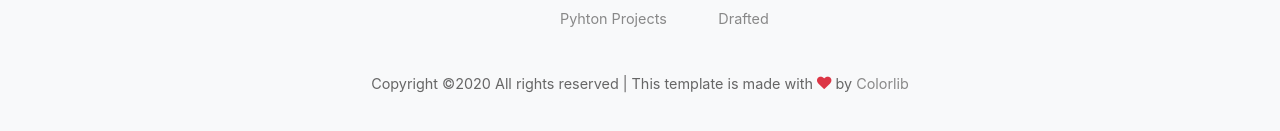
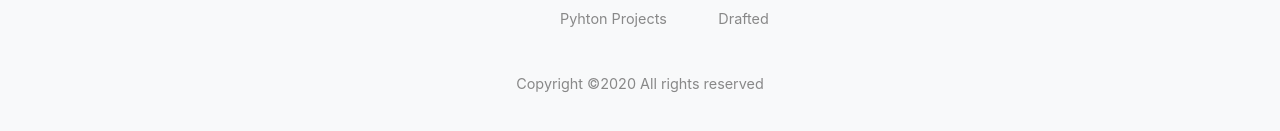
Before and after one commit to tiwarisrikanth/SrikanthTiwari, a plain HTML site: page index.html in a window 1280 px wide. Shown: the part 2606-2737 px from the top of the page. Drawn offline with Linux system fonts and the light colour scheme; files whose address does not match are found by name; a web font is replaced by a local one.

Commit message:
Update index.html

```diff
--- a/index.html
+++ b/index.html
@@ -230,9 +230,9 @@
 
         <div class="row">
           <div class="col-12 text-center">
-          <p>
+          <a href="https://colorlib.com" target="_blank" >
             <!-- Link back to Colorlib can't be removed. Template is licensed under CC BY 3.0. -->
-            Copyright &copy;<script>document.write(new Date().getFullYear());</script> All rights reserved | This template is made with <i class="icon-heart text-danger" aria-hidden="true"></i> by <a href="https://colorlib.com" target="_blank" >Colorlib</a>
+            Copyright &copy;<script>document.write(new Date().getFullYear());</script> All rights reserved </a>
             <!-- Link back to Colorlib can't be removed. Template is licensed under CC BY 3.0. -->
             </p>
             </div>
```
